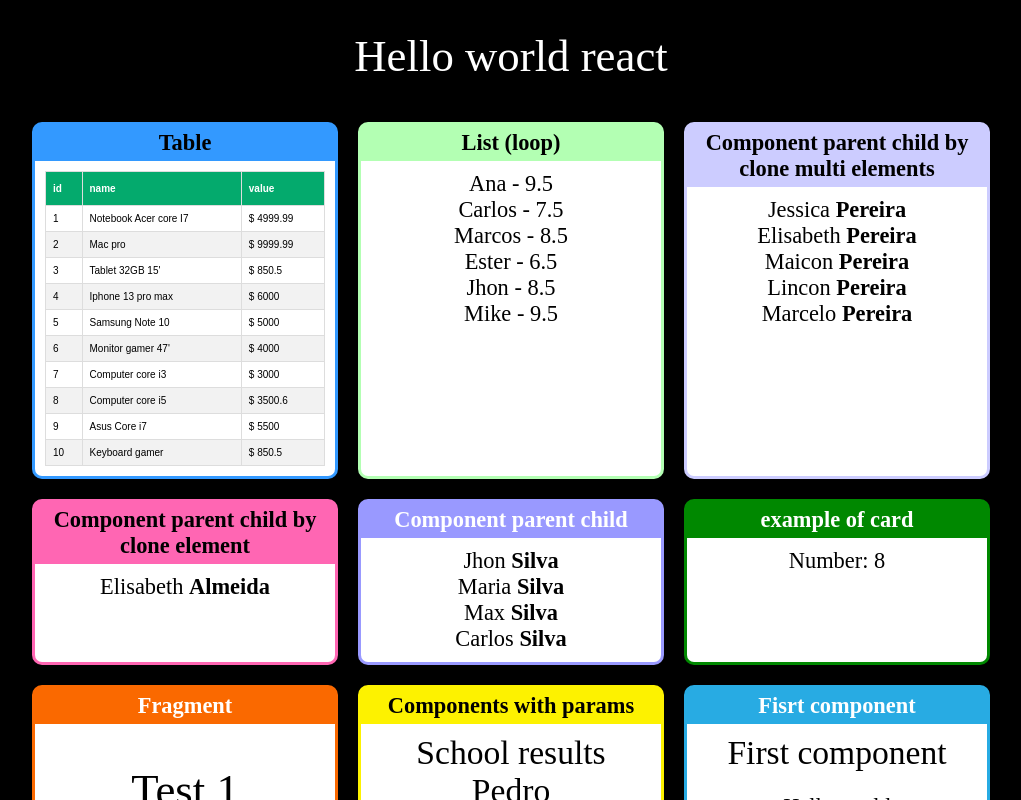
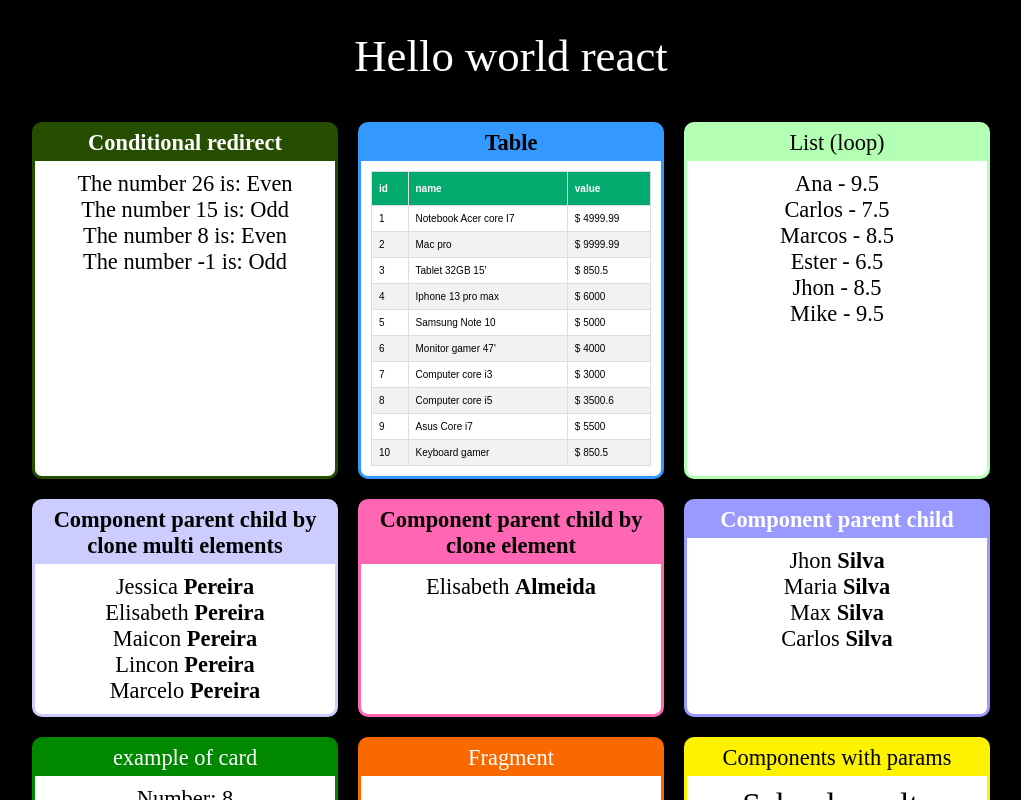
Before and after one commit to bbnsdevelop/react-zero-advanced, a React (Create React App) app in the folder fundamentals/: page / in a window 1280 px wide. Shown: the top 800 px of the page, without its empty margins (129-1150 px from the left). Built offline with nearby package versions, Linux system fonts and the light colour scheme.

Commit message:
chore: Conditional redirect

```diff
--- a/fundamentals/src/App.jsx
+++ b/fundamentals/src/App.jsx
@@ -13,6 +13,7 @@ import ParentByCloneMultElementsPropsChildren from './components/component-struc
 import Child from "./components/component-structure/Child";
 import ListStudent from "./components/loops/ListStudent";
 import ProductComponent from "./components/loops/ProductComponent";
+import EvenOrOdd from "./components/conditional/EvenOrOdd";
 
 // eslint-disable-next-line import/no-anonymous-default-export
 export default (_) => (
@@ -22,7 +23,14 @@ export default (_) => (
 
     <div className="Cards">
 
-      <Card title="Table" color="#3399ff" textColor="#000000">
+      <Card title="Conditional redirect" color="#264d00" titleBold="bold">
+        <EvenOrOdd number={26}></EvenOrOdd>
+        <EvenOrOdd number={15}></EvenOrOdd>
+        <EvenOrOdd number={8}></EvenOrOdd>
+        <EvenOrOdd number={-1}></EvenOrOdd>
+      </Card>
+
+      <Card title="Table" color="#3399ff" textColor="#000000" titleBold="bold">
         <ProductComponent></ProductComponent>
       </Card>
 
@@ -30,7 +38,7 @@ export default (_) => (
         <ListStudent></ListStudent>
       </Card>
 
-      <Card title="Component parent child by clone multi elements" color="#ccccff" textColor="#000000">
+      <Card title="Component parent child by clone multi elements" color="#ccccff" textColor="#000000" titleBold="bold">
         <ParentByCloneMultElementsPropsChildren familyName="Pereira">
           <Child name="Jessica" />
           <Child name="Elisabeth" />
@@ -40,7 +48,7 @@ export default (_) => (
         </ParentByCloneMultElementsPropsChildren>
       </Card>
 
-      <Card title="Component parent child by clone element" color="#ff66b3" textColor="#000000">
+      <Card title="Component parent child by clone element" color="#ff66b3" textColor="#000000" titleBold="bold">
         <ParentByCloneOneElementPropsChildren familyName="Almeida">
           <Child name="Elisabeth" />
           {/* Error cause just support one child */}
@@ -48,7 +56,7 @@ export default (_) => (
         </ParentByCloneOneElementPropsChildren>
       </Card>
 
-      <Card title="Component parent child" color="#9999ff">
+      <Card title="Component parent child" color="#9999ff" titleBold="bold">
         <Parent names={['Jhon', 'Maria', 'Max', 'Carlos']} familyName="Silva"></Parent>
       </Card>
 
--- /dev/null
+++ b/fundamentals/src/components/conditional/EvenOrOdd.jsx
@@ -0,0 +1,15 @@
+import React from "react";
+
+const EvenOrOdd = (props) =>{
+    const isEven = props.number % 2 === 0;
+
+    return (
+        <div>
+            <span>The number {props.number} is: </span>
+            {isEven ? <span>Even</span>: <span>Odd</span>}
+        </div>
+    );
+}
+
+
+export default EvenOrOdd;
--- a/fundamentals/src/components/layout/Card.jsx
+++ b/fundamentals/src/components/layout/Card.jsx
@@ -12,7 +12,7 @@ export default (props) => {
   }
   const cardTitleStyle = {
     color: props.textColor || '#ffffff',
-    fontWeight: props.bold || 'bold'
+    fontWeight: props.titleBold || ''
   }
 
   return (
```
